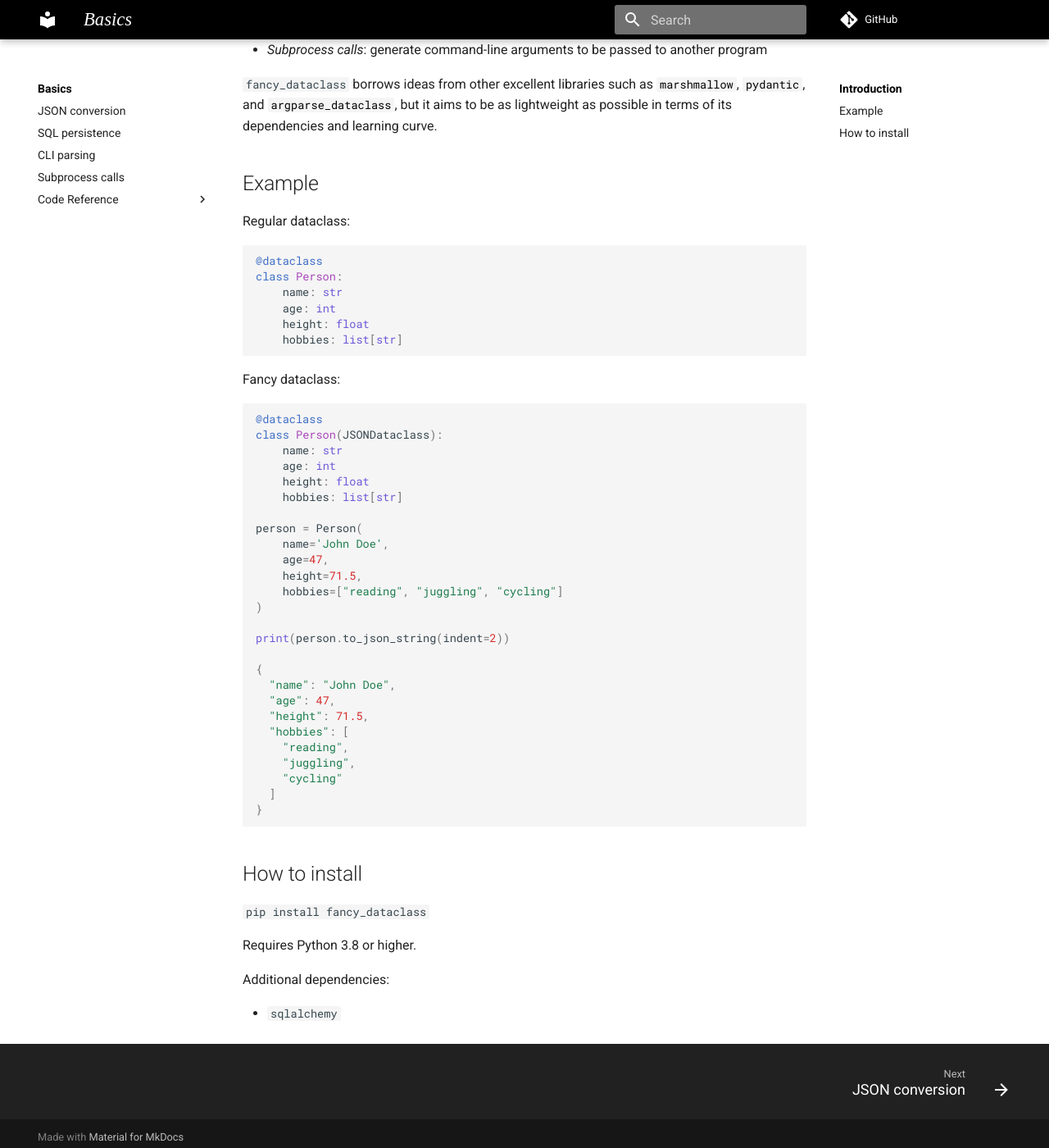
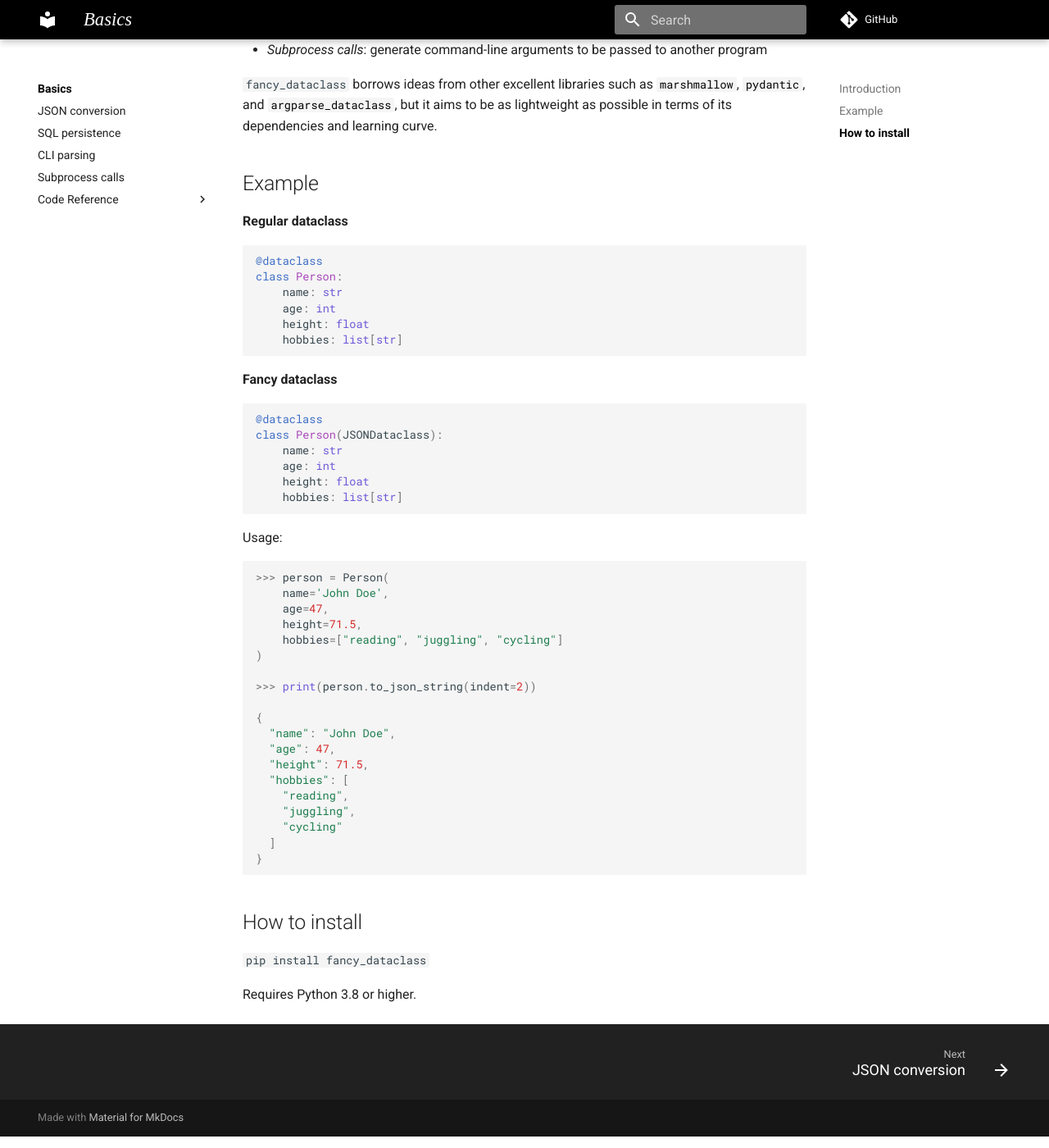
Before and after one commit to jeremander/fancy-dataclass, an MkDocs documentation site: the page built from docs/README.md, in a window 1280 px wide and 1400 px high, scrolled down 509 px. Shown: the whole window at 82% size. Built offline with MkDocs 1.6.1 and Material for MkDocs 9.7.7, drawn with Linux system fonts in a browser that asks for light colours; comment, search, counter and statistics services are not loaded.

Commit message:
docs: rename index.md -> README.md

````diff
--- a/docs/index.md
+++ b/docs/README.md
@@ -17,7 +17,7 @@
 
 ## Example
 
-Regular dataclass:
+**Regular dataclass**
 
 ```python
 @dataclass
@@ -28,7 +28,7 @@
     hobbies: list[str]
 ```
 
-Fancy dataclass:
+**Fancy dataclass**
 
 ```python
 @dataclass
@@ -37,15 +37,19 @@
     age: int
     height: float
     hobbies: list[str]
+```
 
-person = Person(
+Usage:
+
+```python
+>>> person = Person(
     name='John Doe',
     age=47,
     height=71.5,
     hobbies=["reading", "juggling", "cycling"]
 )
 
-print(person.to_json_string(indent=2))
+>>> print(person.to_json_string(indent=2))
 
 {
   "name": "John Doe",
@@ -64,7 +68,3 @@
 ```pip install fancy_dataclass```
 
 Requires Python 3.8 or higher.
-
-Additional dependencies:
-
-- `sqlalchemy`
--- a/mkdocs.yml
+++ b/mkdocs.yml
@@ -38,7 +38,7 @@
   - pymdownx.superfences
 
 nav:
-  - index.md
+  - README.md
   - JSON conversion: json.md
   - SQL persistence: sql.md
   - CLI parsing: cli.md
````
